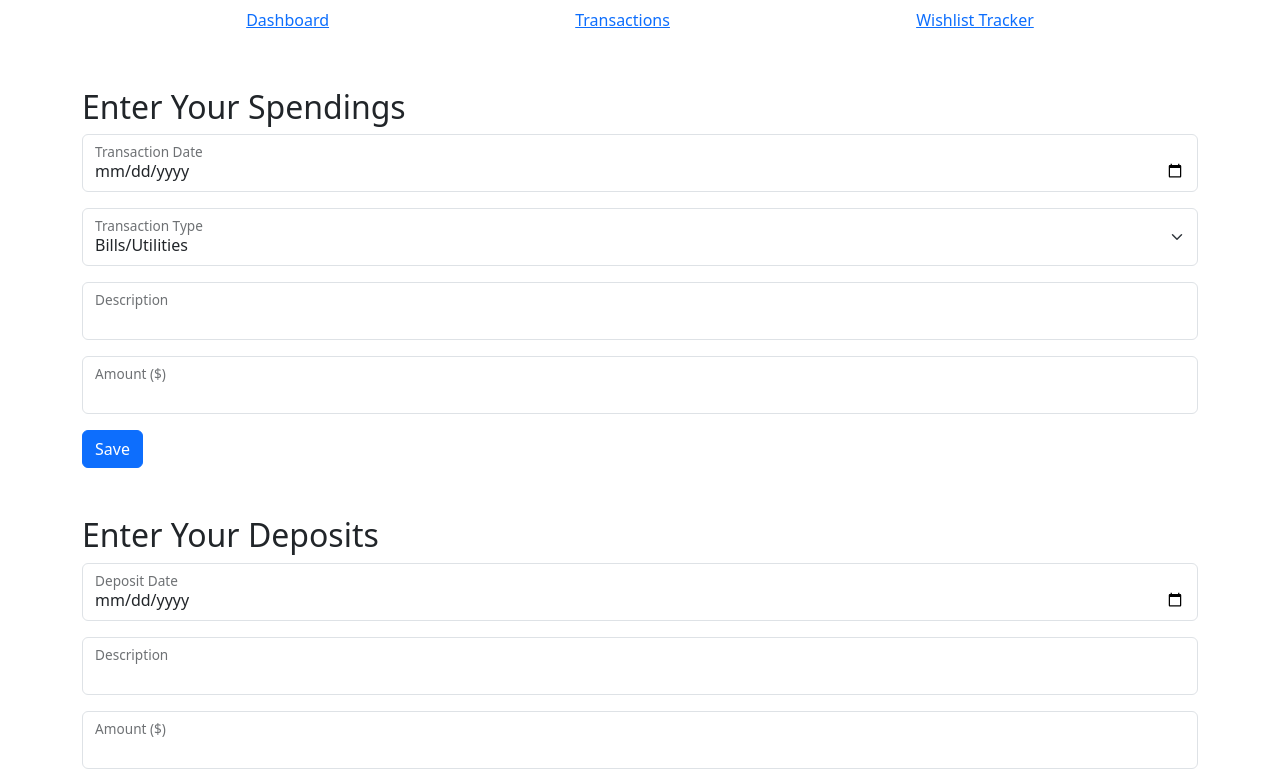
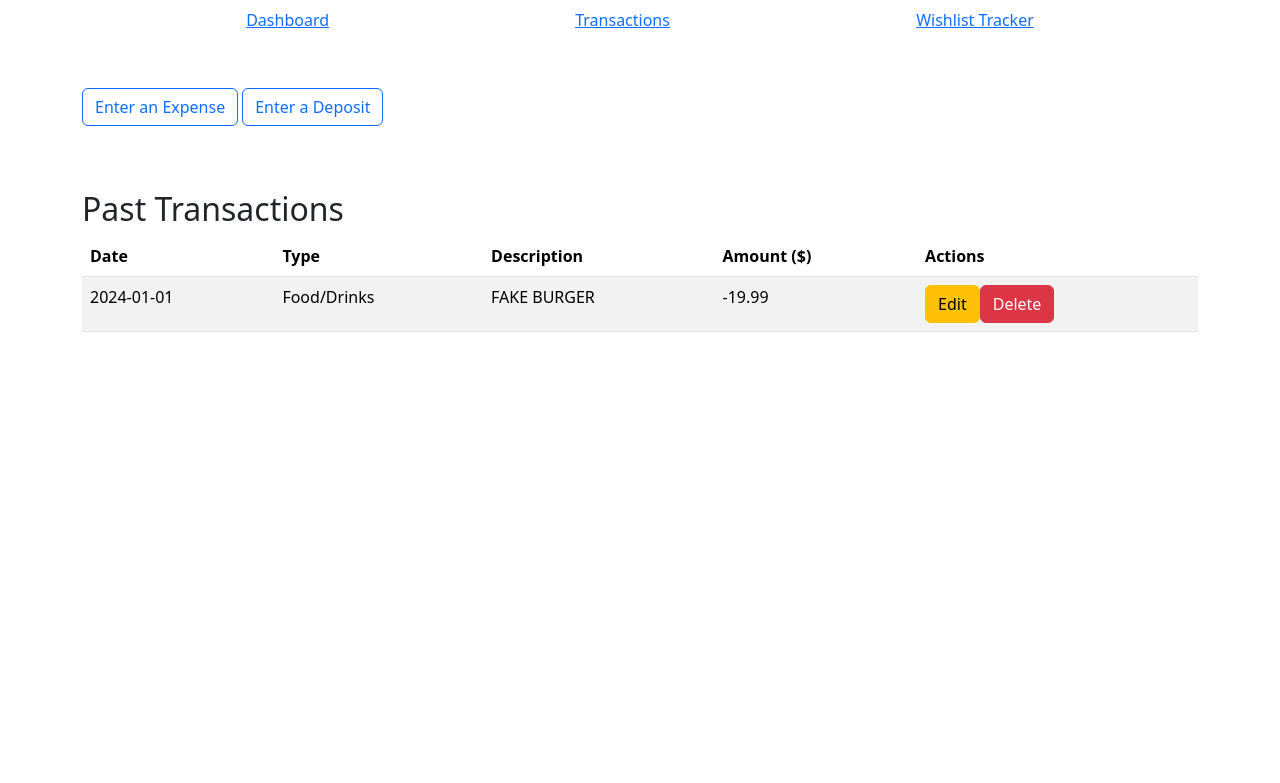
Before and after one commit to ajwjung/budget-tracker, a React (Vite) app: page /transactions in a window 1280 px wide. Shown: the top 783 px of the page. Built offline with nearby package versions, Linux system fonts and the light colour scheme.

Commit message:
Make expense and deposit forms collapsible

```diff
--- a/src/components/Spendings.jsx
+++ b/src/components/Spendings.jsx
@@ -285,12 +285,51 @@ function Spendings() {
     }
   }
 
+  function sortTransactionsByDate() {
+    /*
+      The function sorts a copy of the `transactions` array by date
+      from most recent to oldest.
+    */
+    return transactions.slice().sort((transactionA, transactionB) => {
+      return new Date(transactionB.date) - new Date(transactionA.date);
+    });
+  }
+
+  const sortedTransactions = sortTransactionsByDate();
+
   return (
     <>
       <Header />
       <main>
         <div className="container my-5">
-          <h2>Enter Your Spendings</h2>
+          <p className="d-inline-flex gap-1">
+            <span
+              data-bs-toggle="collapse"
+              data-bs-target=".expenses-container"
+            >
+              <button
+                data-bs-toggle="button"
+                className="btn btn-outline-primary"
+                type="button"
+              >
+                Enter an Expense
+              </button>
+            </span>
+            <span
+              data-bs-toggle="collapse"
+              data-bs-target=".deposits-container"
+            >
+              <button
+                data-bs-toggle="button"
+                className="btn btn-outline-primary"
+                type="button"
+              >
+                Enter a Deposit
+              </button>
+            </span>
+          </p>
+          <div className="expenses-container container collapse">
+            <h2>Enter an Expense:</h2>
             <form
               onSubmit={(e) => {
                 e.preventDefault();
@@ -370,8 +409,8 @@ function Spendings() {
               </button>
             </form>
           </div>
-        <div className="container">
-          <h2>Enter Your Deposits</h2>
+          <div className="deposits-container container collapse">
+            <h2>Enter a Deposit:</h2>
             <form
               onSubmit={(e) => {
                 e.preventDefault();
@@ -428,6 +467,7 @@ function Spendings() {
               </button>
             </form>
           </div>
+        </div>
         <div className="container my-5">
           <h2>Past Transactions</h2>
           <table className="table table-striped">
@@ -441,7 +481,7 @@ function Spendings() {
               </tr>
             </thead>
             <tbody>
-              {transactions.map((transaction) => {
+              {sortedTransactions.map((transaction) => {
                 return (
                   <tr
                     key={`t${transaction.id}`}
@@ -463,7 +503,6 @@ function Spendings() {
                         className="btn btn-warning"
                         type="button"
                       >
-                        {/* {!isEditTransaction ? "Edit" : "Save"} */}
                         Edit
                       </button>
                       <button
```
Also changed, not shown: 1 other file (tests, documents, lock files or other folders). Lines whose indentation alone changed are shown as unchanged.
